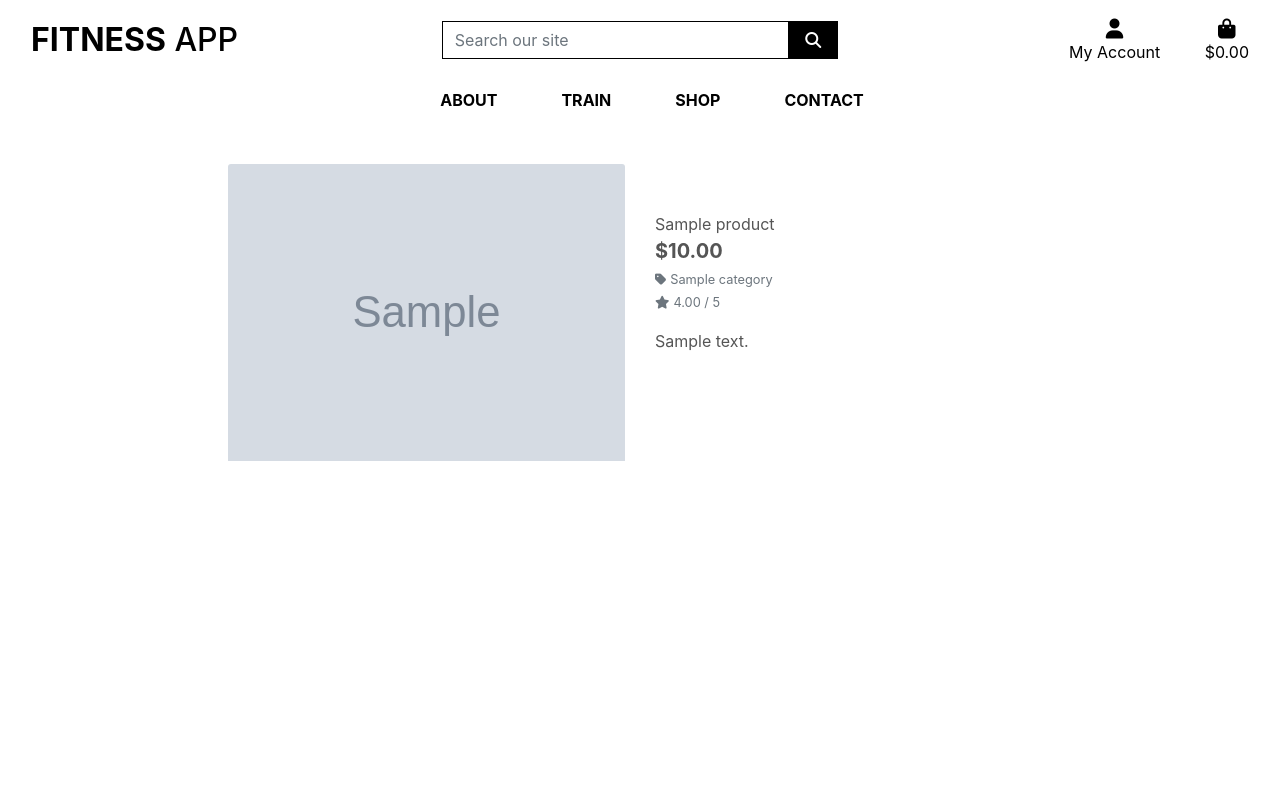
After one commit to Code-Institute-Submissions/dhruv2102-MS4_marResub, a Django app: page /products/1/ in a window 1280 px wide. The commit adds this page. Run offline with Django 3.2, Linux system fonts and the light colour scheme; tables that the repository leaves empty hold one stand-in row (values such as "Sample post"); grey boxes marked "Sample" are stand-in pictures; some libraries are stand-ins or nearby versions.

Commit message:
Added product detail functionality

```diff
--- /dev/null
+++ b/products/templates/products/product_detail.html
@@ -0,0 +1,52 @@
+{% extends "base.html" %}
+{% load static %}
+
+{% block page_header %}
+    <div class="container header-container">
+        <div class="row">
+            <div class="col"></div>
+        </div>
+    </div>
+{% endblock %}
+
+{% block content %}
+    <div class="overlay"></div>
+    <div class="container-fluid">
+        <div class="row">
+            <div class="col-12 col-md-6 col-lg-4 offset-lg-2">
+                {% if product.image %}
+                    <a href="{{ product.image.url}}" target="_blank">
+                        <img class="card-img-top img-fluid" src="{{ product.image.url }}" alt="{{ product.name }}">
+                    </a>
+                {% else %}
+                    <a href="">
+                        <!-- Add no image here -->
+                        <img class="card-img-top img-fluid" src="" alt="{{ product.name }}">
+                    </a>
+                {% endif %}
+            </div>
+            <div class="col-12 col-md-6 col-lg-4 ">
+                <div class="product-details-container mb-5 mt-md-5">
+                    <p class="mb-0">{{ product.name }}</p>
+                    <p class="lead mb-0 text-left font-weight-bold">${{ product.price }}</p>
+                    {% if product.category %}
+                    <p class="small mt-1 mb-0">
+                        <a class="text-muted" href="{% url 'products' %}?category={{ product.category.name }}">
+                            <i class="fas fa-tag mr-1"></i>{{ product.category.friendly_name }}
+                        </a>
+                    </p>
+                    {% endif %}
+                    {% if product.rating %}
+                        <small class="text-muted"><i class="fas fa-star mr-1"></i>{{ product.rating }} / 5</small>
+                    {% else %}
+                        <small class="text-muted">No Rating</small>
+                    {% endif %}
+
+                    <p class="mt-3">{{ product.description }}</p>
+                </div>
+            </div>
+
+        </div>
+    </div>
+
+{% endblock %}
--- a/products/templates/products/products.html
+++ b/products/templates/products/products.html
@@ -27,11 +27,11 @@
                             <div class="card h-100 border-0">
                                 <!-- Bootstap Card Documentation https://getbootstrap.com/docs/4.0/components/card/ -->
                                 {% if product.image %}
-                                    <a href="">
+                                    <a href="{% url 'product_detail' product.id%}">
                                         <img class="card-img-top img-fluid" src="{{ product.image.url }}" alt="{{ product.name }}">
                                     </a>
                                 {% else %}
-                                    <a href="">
+                                    <a href="{% url 'product_detail' product.id%}">
                                         <!-- Add no image here -->
                                         <img class="card-img-top img-fluid" src="" alt="{{ product.name }}">
                                     </a>
--- a/products/urls.py
+++ b/products/urls.py
@@ -2,5 +2,6 @@ from django.urls import path
 from . import views
 
 urlpatterns = [
-    path("", views.all_products, name="products")
-    ]
+    path("", views.all_products, name="products"),
+    path('<int:product_id>/', views.product_detail, name='product_detail'),
+]
--- a/products/views.py
+++ b/products/views.py
@@ -1,7 +1,8 @@
-from django.shortcuts import render
+from django.shortcuts import render, get_object_or_404
 from .models import Product
 
 # Create your views here.
+
 
 def all_products(request):
     """A view to handle all products, sorting and searching queries"""
@@ -12,3 +13,14 @@ def all_products(request):
     }
 
     return render(request, 'products/products.html', context)
+
+
+def product_detail(request, product_id):
+    """View to show product description"""
+
+    product = get_object_or_404(Product, pk=product_id)
+    context = {
+        'product': product,
+    }
+
+    return render(request, 'products/product_detail.html', context)
--- a/static/css/base.css
+++ b/static/css/base.css
@@ -114,3 +114,9 @@ body {
         padding-top: 164px;
     }
 }
+
+@media (max-width: 991px) {
+    .header-container{
+        padding-top: 116px;
+    }
+}
--- a/templates/includes/main-nav.html
+++ b/templates/includes/main-nav.html
@@ -16,7 +16,7 @@
                 Train
             </a>
             <div class="dropdown-menu border-0" aria-labelledby="train">
-
+                <a href="{% url 'products' %}" class="dropdown-item">All Products</a>
             </div>
         </li>
 
```
